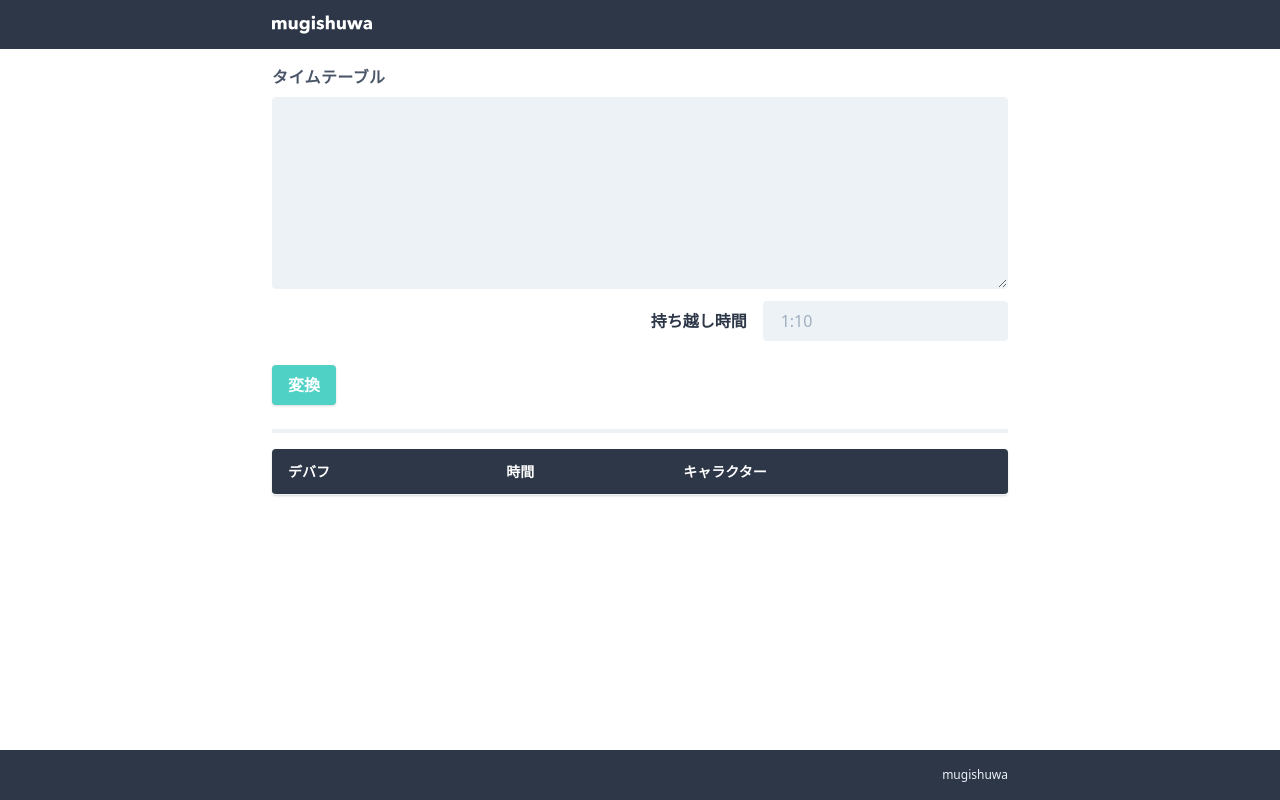
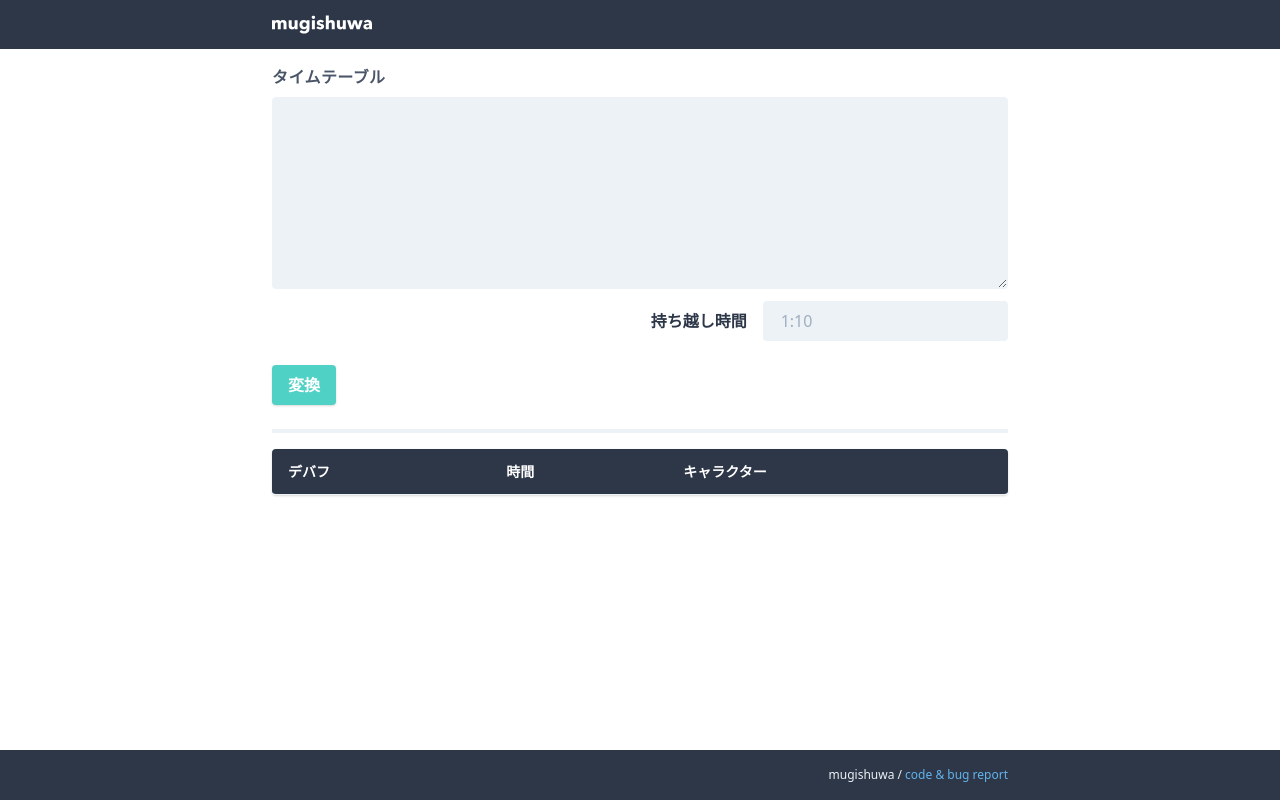
Before and after one commit to ci7lus/mugishuwa_tl, a React (Vite) app: page / in a window 1280 px wide. Built offline with nearby package versions, Linux system fonts and the light colour scheme.

Commit message:
:art: フッターにリンクを追加

```diff
--- a/src/index.tsx
+++ b/src/index.tsx
@@ -241,16 +241,15 @@ const App: React.FC<{}> = () => {
       <div className="bg-gray-800">
         <div className="container mx-auto max-w-screen-md">
           <div className="flex justify-end text-xs p-4 text-gray-200">
-            mugishuwa
-            {/**&nbsp;/&nbsp;
+            mugishuwa&nbsp;/&nbsp;
             <a
               className="text-blue-400"
               target="_blank"
               href="https://github.com/ci7lus/mugishuwa"
               rel="noopener"
             >
-              code
-            </a>**/}
+              code &amp; bug report
+            </a>
           </div>
         </div>
       </div>
```
